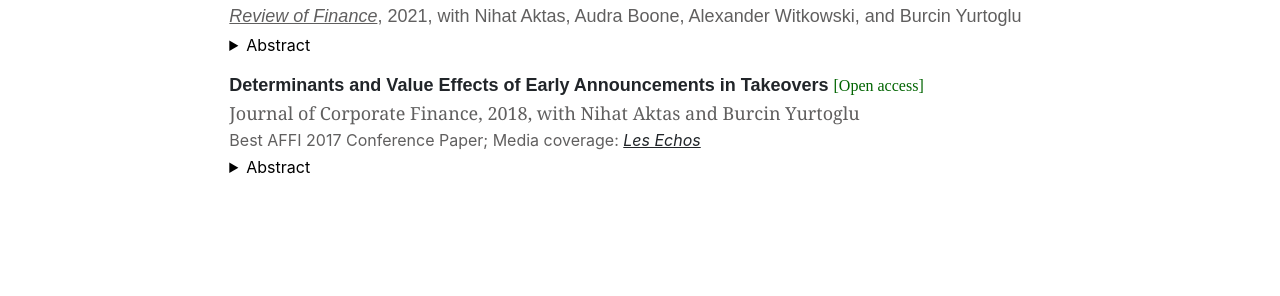
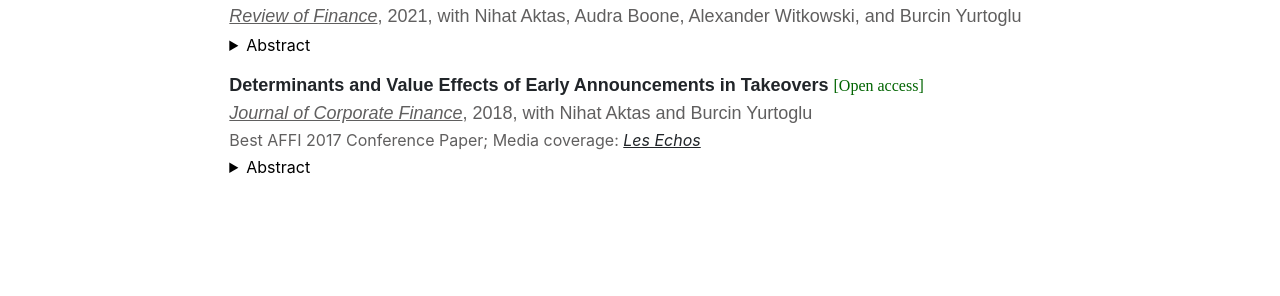
Before and after one commit to guosongxu/guosongxu.github.io, a Jekyll site: the page built from index.md, in a window 1280 px wide. Shown: the part 1876-2172 px from the top of the page. Built offline with Jekyll 4.4.1, drawn with Linux system fonts in a browser that asks for light colours.

Commit message:
Update home.html

```diff
--- a/_layouts/home.html
+++ b/_layouts/home.html
@@ -114,7 +114,7 @@ layout: default
     </details>
 
     <p style="font-family:arial, 'MS Sans Serif', arial;font-size:18px;margin-bottom:1px;margin-top:15px"><strong><a href="https://papers.ssrn.com/sol3/papers.cfm?abstract_id=2874336" target="_blank" rel="noreferrer noopener" aria-label=" (opens in a new tab)" style="text-decoration:none;">Determinants and Value Effects of Early Announcements in Takeovers</a></strong></span>&nbsp;<span style="font-family:bradley hand, cursive;font-size:16px"><a href="https://papers.ssrn.com/sol3/papers.cfm?abstract_id=2874336" target="_blank" rel="noreferrer noopener" aria-label=" (opens in a new tab)" style="text-decoration:none;color:#006400">[Open access]</a></span></p>
-    <p style="font-family:georgia;font-size:18px;margin-bottom:1px;color:#605F5F">Journal of Corporate Finance, 2018,  with Nihat Aktas and&nbsp;Burcin Yurtoglu </p>
+    <p style="font-family:arial;font-size:18px;margin-bottom:1px;color:#605F5F"><em><u>Journal of Corporate Finance</u></em>, 2018,  with Nihat Aktas and&nbsp;Burcin Yurtoglu </p>
     <p style="font-size:16px;margin-bottom:3px;color:#605F5F">Best AFFI 2017 Conference Paper;&nbsp;Media coverage:&nbsp;<em><a rel="noreferrer noopener" href="https://www.lesechos.fr/18/01/2017/LesEchos/22364-135-ECH_opa---quand-les-predateurs-rompent-la-loi-du-silence.htm" target="_blank">Les Echos</a>&nbsp;</em></p>
     <details>
       <summary>Abstract</summary>
```
